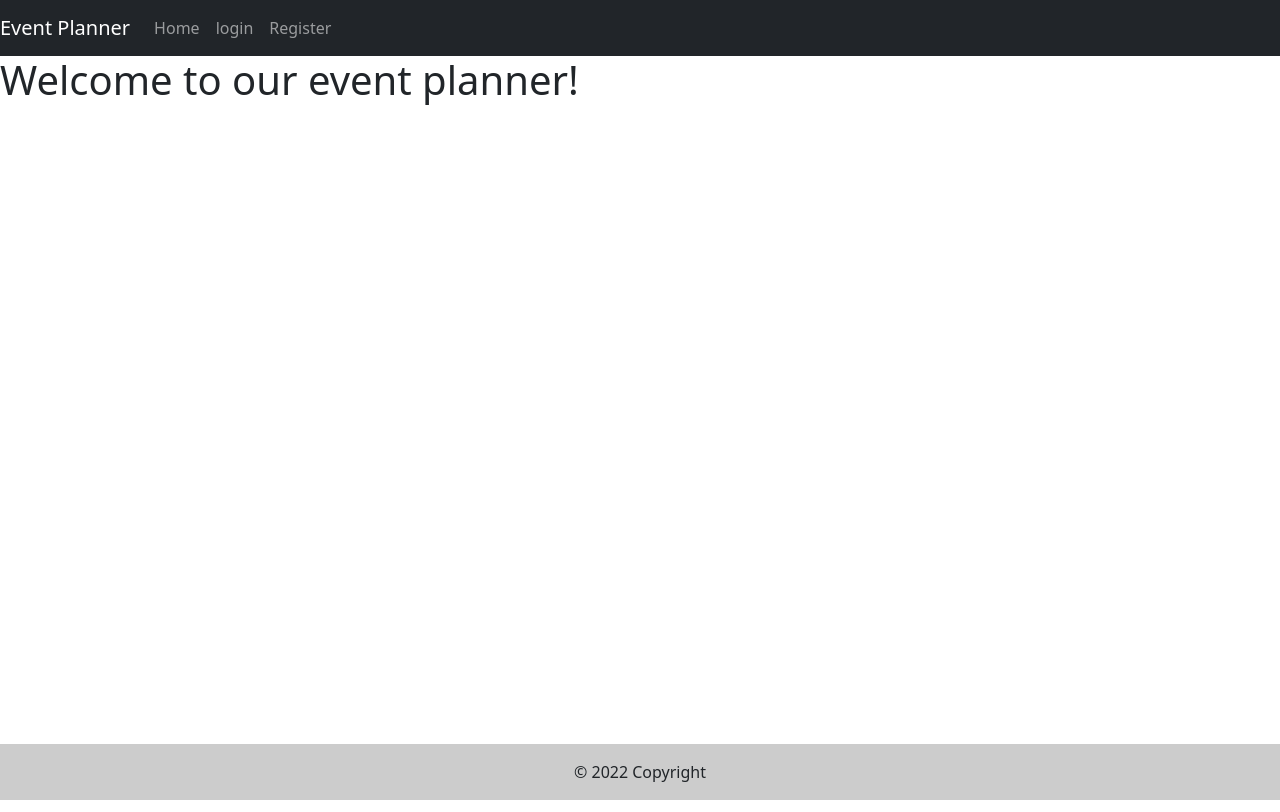
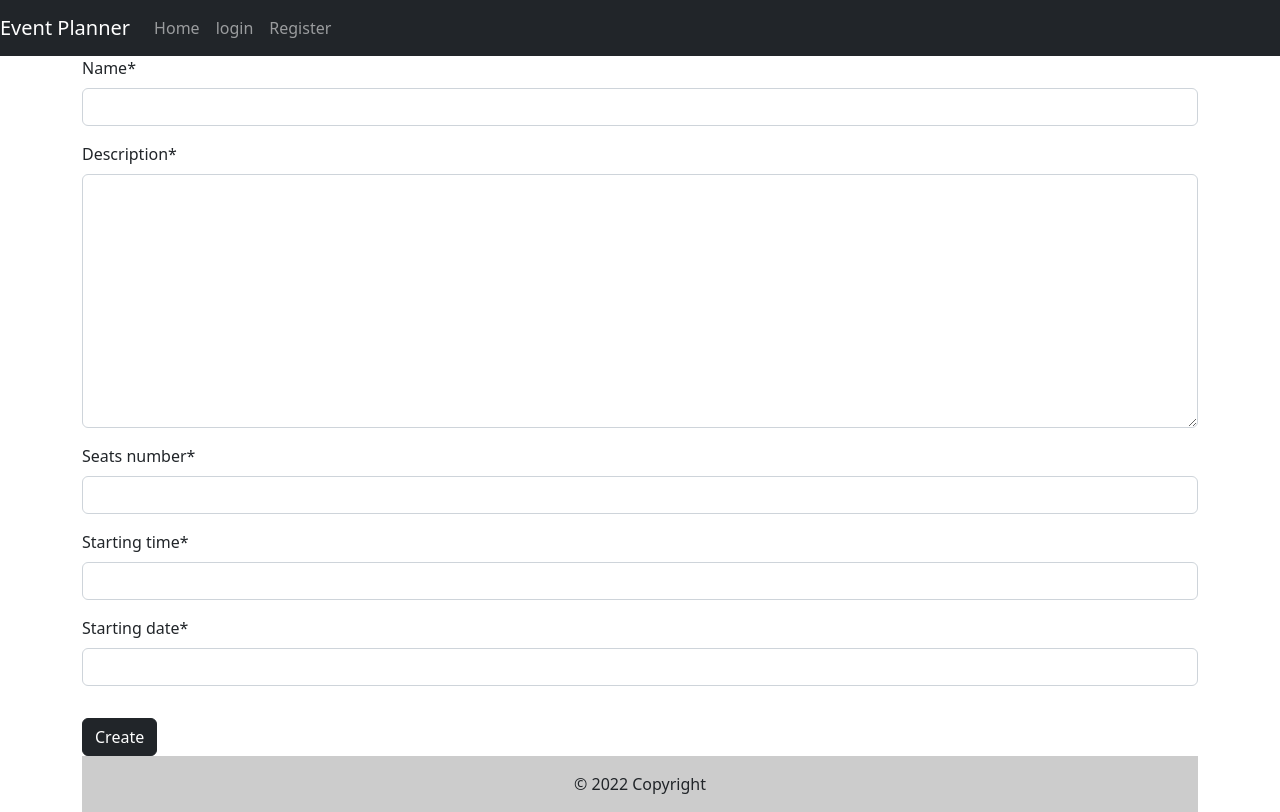
Before and after one commit to MBujaber/First-Pair-Project, a Django app: template events/templates/event-create.html in a window 1280 px wide. Run offline with Django 4.2, Linux system fonts and the light colour scheme; the template is opened without the code that fills it: values that come from a table or form of the project are taken from there, others are empty; parts of the project's set-up code (start-up, migrations or seed data) failed here and were passed over; some libraries are stand-ins or nearby versions.

Commit message:
Alhamdulillah

```diff
--- a/event_planner/urls.py
+++ b/event_planner/urls.py
@@ -17,9 +17,7 @@ Including another URLconf
 from django.contrib import admin
 from django.urls import path
 from users.views import user_register, logout_user, login_user, home, edit_profile
-from events.views import create_event
-
-
+from events.views import create_event, get_event
 
 
 urlpatterns = [
@@ -29,6 +27,7 @@ urlpatterns = [
     path("logout/", logout_user, name="logout"),
     path("login/", login_user, name="login"),
     path("profile/", edit_profile, name="profile"),
-    path("create/", create_event, name="create_event"),
+    path("events/", get_event, name="event-list"),
+    path("events/create/", create_event, name="create-event"),
 
 ]
--- a/events/forms.py
+++ b/events/forms.py
@@ -0,0 +1,10 @@
+from socket import fromshare
+from django import forms
+from .models import Event
+
+
+class EventForm(forms.ModelForm):
+    class Meta:
+        model = Event
+        fields = ["name", "description", "seats_number",
+                  "starting_time", "starting_date"]
--- a/events/templates/event-create.html
+++ b/events/templates/event-create.html
@@ -2,7 +2,11 @@
 {% block title %} TITLE {% endblock title %}
 
  {% block content %}
-
-<h1>Welcome to our event planner!</h1>
+ {% load crispy_forms_tags %}
+ <div class="container">
+    <form class="my-class" action="{% url 'create-event' %}" method="POST">
+      {% csrf_token %} {{form|crispy}}
+      <button class="btn btn-dark mt-3" type="submit">Create</button>
+    </form>
 
 {% endblock content %}
--- a/events/templates/events-list.html
+++ b/events/templates/events-list.html
@@ -1,8 +1,9 @@
-{% extends "/users/templates/base.html" %}
+{% extends "base.html" %}
 {% block title %} TITLE {% endblock title %}
 
  {% block content %}
 
-<h1>Welcome to our event planner!</h1>
+ {% for event in events %} {{event.name}} {{event.starting_time}}
+ {{event.description}} {% endfor %}
 
 {% endblock content %}
```
Also changed, not shown: events/views.py (+20 -3 lines).
